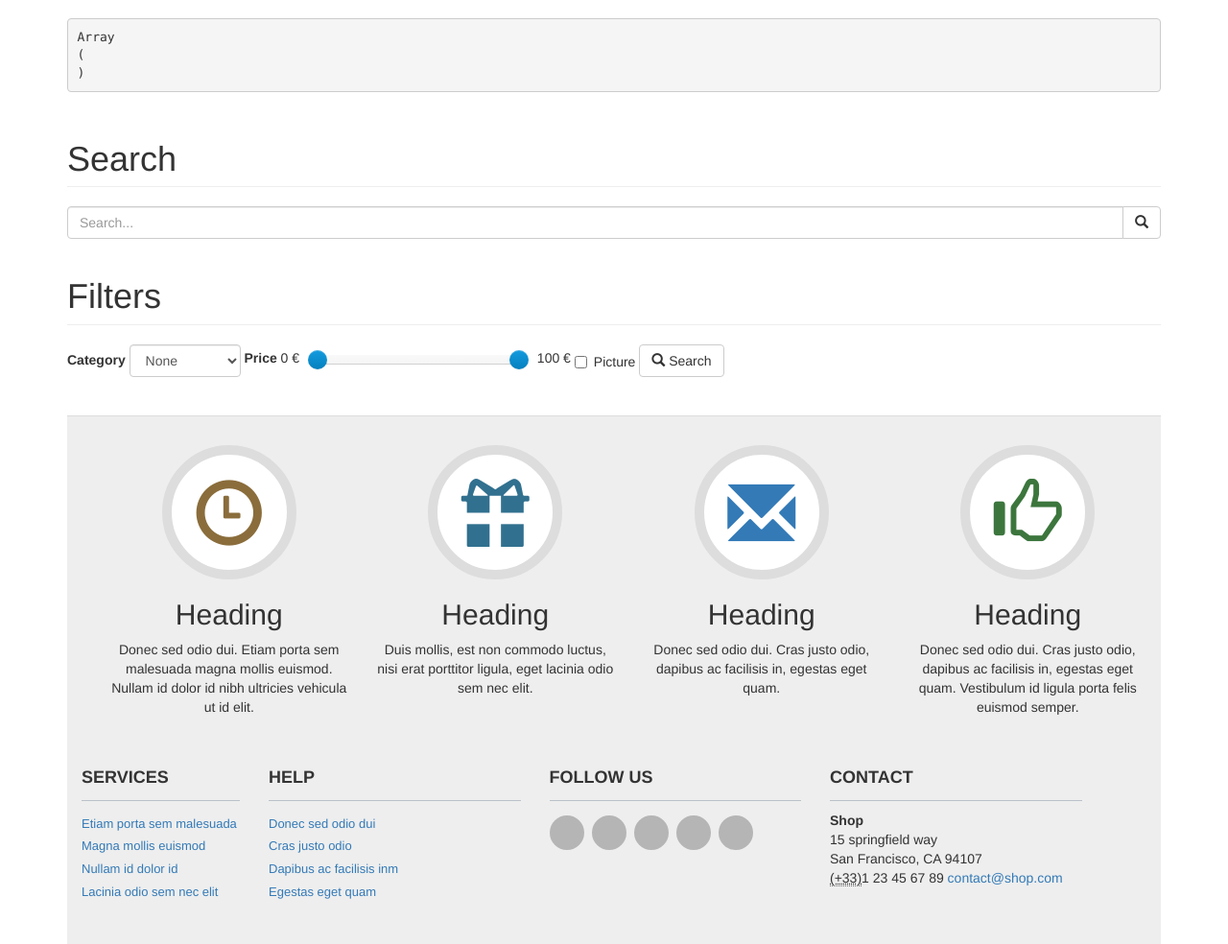
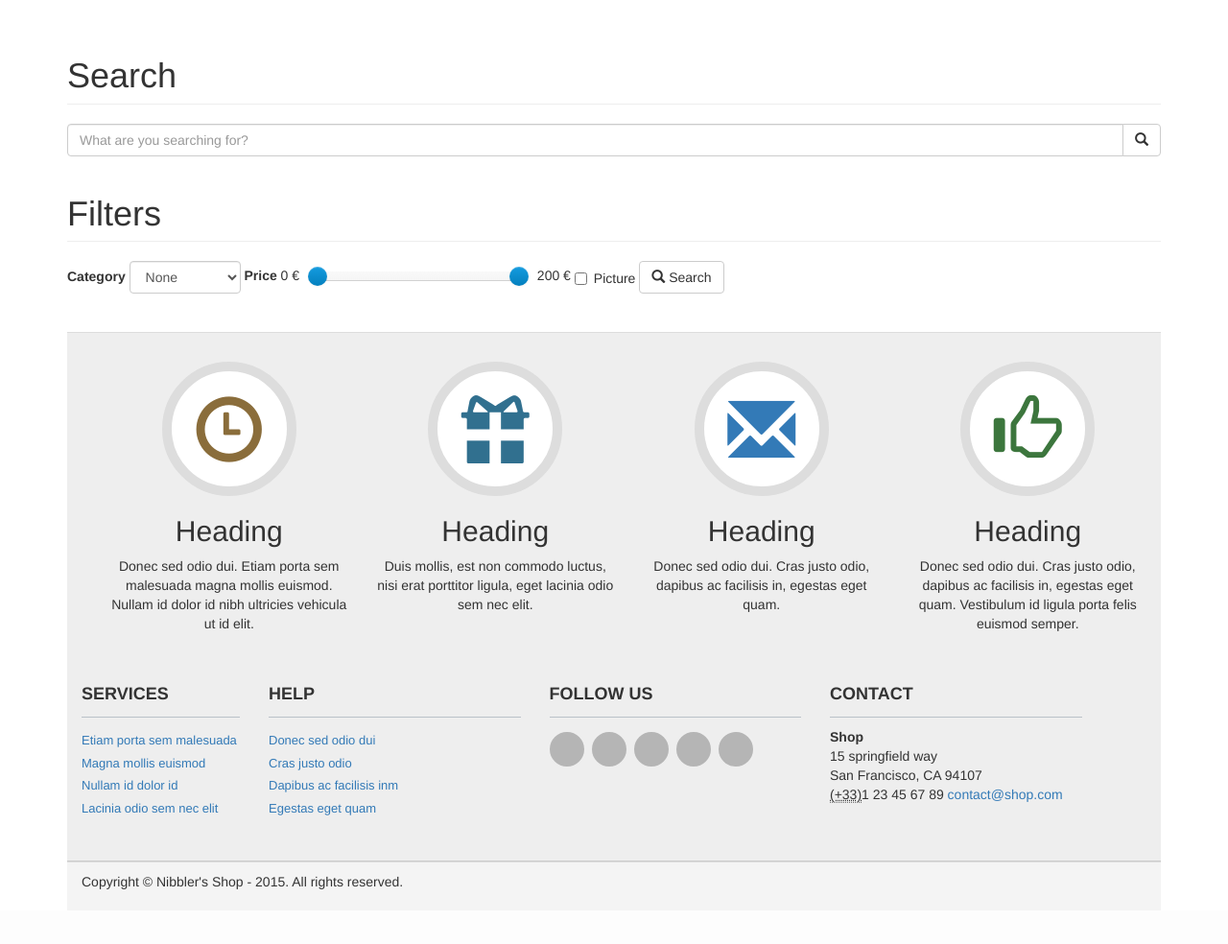
Before and after one commit to Optarion/WF3_Shop, a PHP site: page /search.php in a window 1280 px wide. Shown: the part 51-1035 px from the top of the page at 96% size. After the commit the page ends 978 px from the top, so only its background shows below. Run offline with PHP 8.4, Linux system fonts and the light colour scheme; data comes from the database, SQL or seed files in the repository; some web fonts are replaced.

Commit message:
Update Advanced Search Form

```diff
--- a/partials/sidebar.php
+++ b/partials/sidebar.php
@@ -14,7 +14,7 @@
     <p class="lead">Categories</p>
     <div class="list-group">
         <?php foreach($categories as $category){ ?>
-            <a href="search.php?q=<?= ucfirst($category['name']) ?>&category=<?= $category['id'] ?>" class="list-group-item"><?= ucfirst($category['name']) ?></a>
+            <a href="search.php?category=<?= $category['id'] ?>" class="list-group-item"><?= ucfirst($category['name']) ?></a>
         <?php } ?>
 
     </div>
--- a/search.php
+++ b/search.php
@@ -1,31 +1,41 @@
 <?php
     require_once 'partials/head.php';
 
-    echo debug($_GET);
+    $search = !empty($_GET['q']) ? strip_tags($_GET['q']) : '';
 
-    $search = !empty($_GET['q']) ? strip_tags($_GET['q']) : '';
-    $category = !empty($_GET['category']) ? intval($_GET['category']) : '';
-    $price = !empty($_GET['price']) ? strip_tags($_GET['price']) : '';
+    $category = !empty($_GET['category']) ? intval($_GET['category']) : 0;
+    $category = !empty($_POST['category']) ? intval($_POST['category']) : $category;
+    $price = !empty($_POST['price']) ? strip_tags($_POST['price']) : '';
 
+    //Get min_price and max_price from price input
 	$price_separator_pos = strpos($price, ',');
-	$min_price = !empty($_GET['price']) ? substr($price, 0, $price_separator_pos) : 0;
-	$max_price = !empty($_GET['price']) ? substr($price, $price_separator_pos+1) : 100;
+	$min_price = !empty($_POST['price']) ? substr($price, 0, $price_separator_pos) : 0;
+	$max_price = !empty($_POST['price']) ? substr($price, $price_separator_pos+1) : 200;
 
     if(!empty($_GET)){
-    	$sql = 'SELECT * FROM products WHERE name LIKE :name OR description LIKE :description OR category = :category AND price > :min_price AND price < :max_price';
+    	$sql = 'SELECT * FROM products WHERE (name LIKE :name OR description LIKE :description) AND price >= :min_price AND price <= :max_price';
+
+    	if(!empty($category)){
+    		$sql .= ' AND category = :category';
+    	}
 
         $query = $db->prepare($sql.' ORDER BY date DESC');
 
         $query->bindValue('description', '%'.$search.'%');
         $query->bindValue('name', '%'.$search.'%');
-        $query->bindValue('category', $category, PDO::PARAM_INT);
-        $query->bindValue('min_price', $min_price, PDO::PARAM_INT);
-        $query->bindValue('max_price', $max_price, PDO::PARAM_INT);
+        $query->bindValue('min_price', intval($min_price), PDO::PARAM_INT);
+        $query->bindValue('max_price', intval($max_price), PDO::PARAM_INT);
+
+        if(!empty($category)){
+        	$query->bindValue('category', $category, PDO::PARAM_INT);
+        }
+
         $query->execute();
         $results = $query->fetchAll();
 
         $count = count($results);
     }
+
 
 ?>
 
@@ -37,7 +47,7 @@
 
 				<form class="form-horizontal" method="GET">
 					<div class="input-group">
-						<input type="text" name="q" class="form-control" placeholder="Search..." value="<?= $search ?>">
+						<input type="text" name="q" class="form-control" placeholder="What are you searching for?" value="<?= $search ?>">
 						<span class="input-group-btn">
 							<button class="btn btn-default" type="submit"><span class=" glyphicon glyphicon-search"></span></button>
 						</span>
@@ -50,7 +60,7 @@
 
 				<h1 class="page-header">Filters</h1>
 
-				<form class="search form-inline" method="GET">
+				<form class="search form-inline" method="POST">
 					<div class="form-group">
 						<input type="hidden" name="q" value="<?= $search ?>">
 
@@ -67,7 +77,7 @@
 
 					<div class="form-group">
 						<label for="price">Price</label>
-						0 € <input id="price" name="price" type="text" value="<?= $min_price.','.$max_price ?>" data-slider-min="0" data-slider-max="100" data-slider-step="1" data-slider-value="[0,100]"/> 100 €
+						0 € <input id="price" name="price" type="text" value="<?= $min_price.','.$max_price ?>" data-slider-min="0" data-slider-max="200" data-slider-step="1" data-slider-value="[<?= $min_price ?>,<?= $max_price ?>]"/> 200 €
 					</div>
 
 					<div class="form-group">
@@ -86,9 +96,9 @@
 			</div><!-- /.col-lg-12 -->
 
 			<hr>
-            <?php if(!empty($search)){ ?>
+            <?php if(!empty($_GET)){ ?>
                 <div class="col-lg-12">
-                <h1 class="page-header"><?= $count ?> search results for "<?= $search ?>"</h1>
+                <h1 class="page-header"><?= $count ?> search results<?= !empty($search) ? ' for "'.$search.'"' : '' ?></h1>
             </div>
 
             <?php foreach($results as $product){ ?>
```
